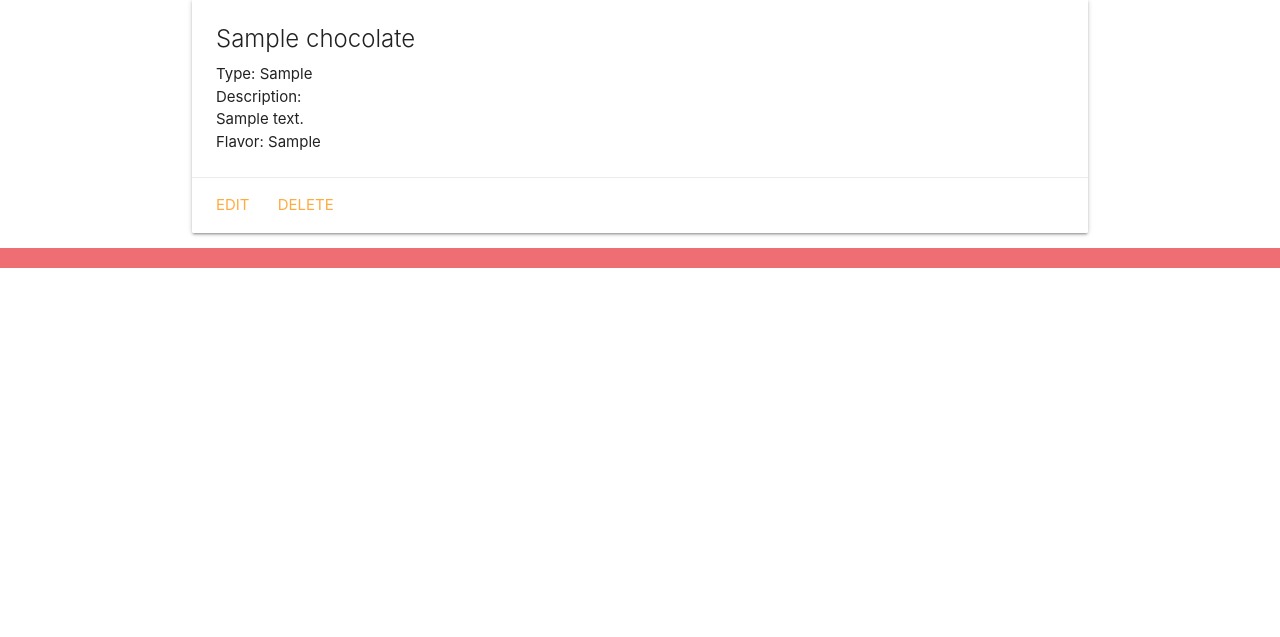
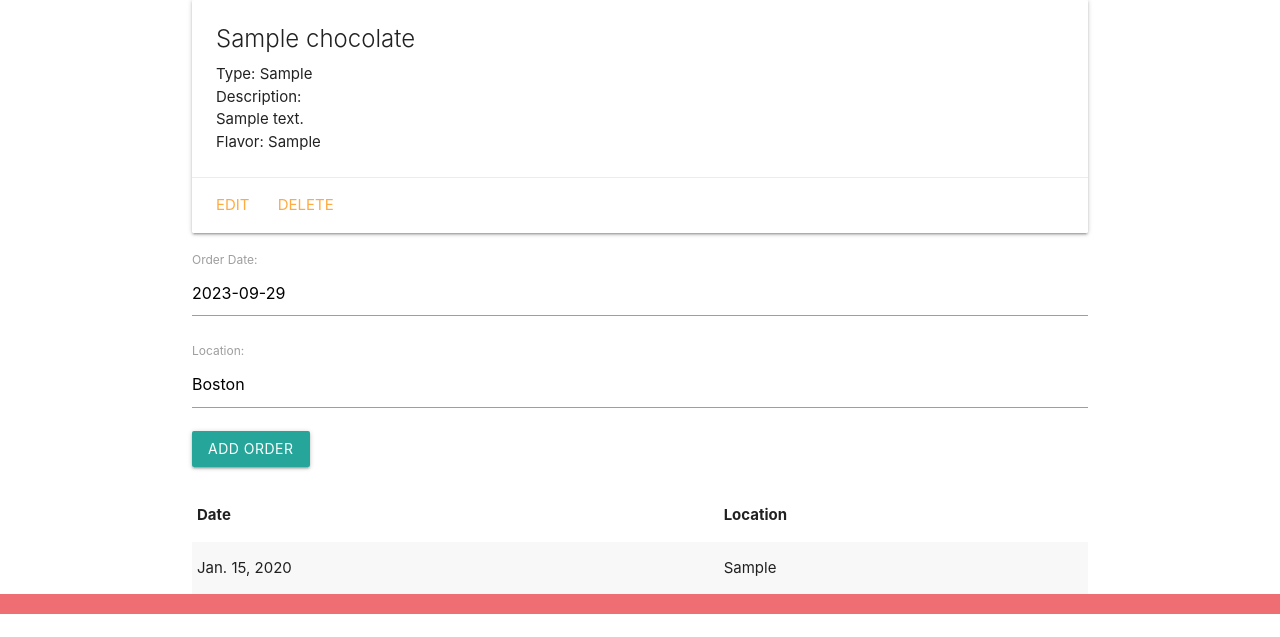
Before and after one commit to DavidTheCarey/chocolatecollector, a Django app: page /chocolates/1 in a window 1280 px wide. Shown: the part 201-838 px from the top of the page. Before the commit the page ends 469 px from the top, so only its background shows below. Run offline with Django 4.2, Linux system fonts and the light colour scheme; tables that the repository leaves empty hold one stand-in row (values such as "Sample post").

Commit message:
Part 4 complete

```diff
--- a/main_app/admin.py
+++ b/main_app/admin.py
@@ -1,6 +1,7 @@
 from django.contrib import admin
 
 # Register your models here.
-from .models import Chocolate
+from .models import Chocolate, Order
 
 admin.site.register(Chocolate)
+admin.site.register(Order)
--- /dev/null
+++ b/main_app/forms.py
@@ -0,0 +1,7 @@
+from django.forms import ModelForm
+from .models import Order
+
+class OrderForm(ModelForm):
+  class Meta:
+    model = Order
+    fields = ['date', 'location']
--- a/main_app/models.py
+++ b/main_app/models.py
@@ -1,5 +1,6 @@
 from django.db import models
 from django.urls import reverse
+from datetime import date
 
 # Create your models here.
 chocolates = [
@@ -18,3 +19,22 @@ class Chocolate(models.Model):
 
     def get_absolute_url(self):
         return reverse('detail', kwargs={'chocolate_id': self.id})
+
+
+class Order(models.Model):
+  date = models.DateField('Order Date')
+  location = models.CharField(
+    max_length=100,
+    default="Boston"
+  )
+  # Create a cat_id FK
+  chocolate = models.ForeignKey(
+    Chocolate,
+    on_delete=models.CASCADE
+  )
+
+#   def __str__(self):
+#     return f"{self.get_location_display()} on {self.date}"
+
+  class Meta:
+    ordering = ['-date']
--- a/main_app/templates/base.html
+++ b/main_app/templates/base.html
@@ -6,6 +6,7 @@
   <meta http-equiv="X-UA-Compatible" content="ie=edge">
   <title>Chocolate Collector</title>
   <link rel="stylesheet" href="https://cdnjs.cloudflare.com/ajax/libs/materialize/1.0.0/css/materialize.min.css">
+  <script src="https://cdnjs.cloudflare.com/ajax/libs/materialize/1.0.0/js/materialize.min.js"></script>
 </head>
 <body>
   <header class="navbar-fixed">
--- a/main_app/templates/chocolates/detail.html
+++ b/main_app/templates/chocolates/detail.html
@@ -15,5 +15,39 @@
     <a href="{% url 'chocolates_delete' chocolate.id %}">Delete</a>
   </div>
 </div>
+ <!-- New Markup Below -->
+ <div class="col s6">
+    <form action="{% url 'add_order' chocolate.id %}" method="POST">
+      {% csrf_token %}
+      <!-- Render the inputs -->
+      {{ order_form.as_p }}
+      <input type="submit" class="btn" value="Add Order">
+    </form>
+    <br>
+    <table class="striped">
+      <thead>
+        <tr><th>Date</th><th>Location</th></tr>
+      </thead>
+      <tbody>
+        {% for order in chocolate.order_set.all %}
+          <tr>
+            <td>{{order.date}}</td>
+            <td>{{order.location}}</td>
+          </tr>
+        {% endfor %}
+      </tbody>
+    </table>
+  </div>
+  <!-- New Markup Above -->
+</div>
 
+<script>
+  const dateEl = document.getElementById('id_date');
+  M.Datepicker.init(dateEl, {
+    format: 'yyyy-mm-dd',
+    defaultDate: new Date(),
+    setDefaultDate: true,
+    autoClose: true
+  });
+</script>
 {% endblock %}
--- a/main_app/urls.py
+++ b/main_app/urls.py
@@ -9,5 +9,5 @@ urlpatterns = [
   path('chocolates/create/', views.ChocolateCreate.as_view(), name='chocolates_create'),
   path('chocolates/<int:pk>/update/', views.ChocolateUpdate.as_view(), name='chocolates_update'),
   path('chocolates/<int:pk>/delete/', views.ChocolateDelete.as_view(), name='chocolates_delete'),
-
+  path('chocolates/<int:chocolate_id>/add_order/', views.add_order, name='add_order'),
 ]
--- a/main_app/views.py
+++ b/main_app/views.py
@@ -1,6 +1,8 @@
-from django.shortcuts import render
+from django.shortcuts import render, redirect
 from django.views.generic.edit import CreateView, UpdateView, DeleteView
 from .models import Chocolate
+from .forms import OrderForm
+
 
 # Create your views here.
 def home(request):
@@ -18,9 +20,26 @@ def chocolates_index(request):
 
 def chocolate_detail(request, chocolate_id):
     chocolate = Chocolate.objects.get(id=chocolate_id)
+    order_form = OrderForm()
     return render(request, 'chocolates/detail.html', {
-        'chocolate': chocolate
+        'chocolate': chocolate, "order_form": order_form
     })
+
+def add_order(request, chocolate_id):
+  # create a ModelForm instance using
+  # the data that was submitted in the form
+  form = OrderForm(request.POST)
+  # validate the form
+  if form.is_valid():
+    # We want a model instance, but
+    # we can't save to the db yet
+    # because we have not assigned the
+    # cat_id FK.
+    new_order = form.save(commit=False)
+    new_order.chocolate_id = chocolate_id
+    new_order.save()
+  return redirect('detail', chocolate_id=chocolate_id)
+
 
 class ChocolateCreate(CreateView):
   model = Chocolate
```
Also changed, not shown: main_app/migrations/0002_order.py (added).
